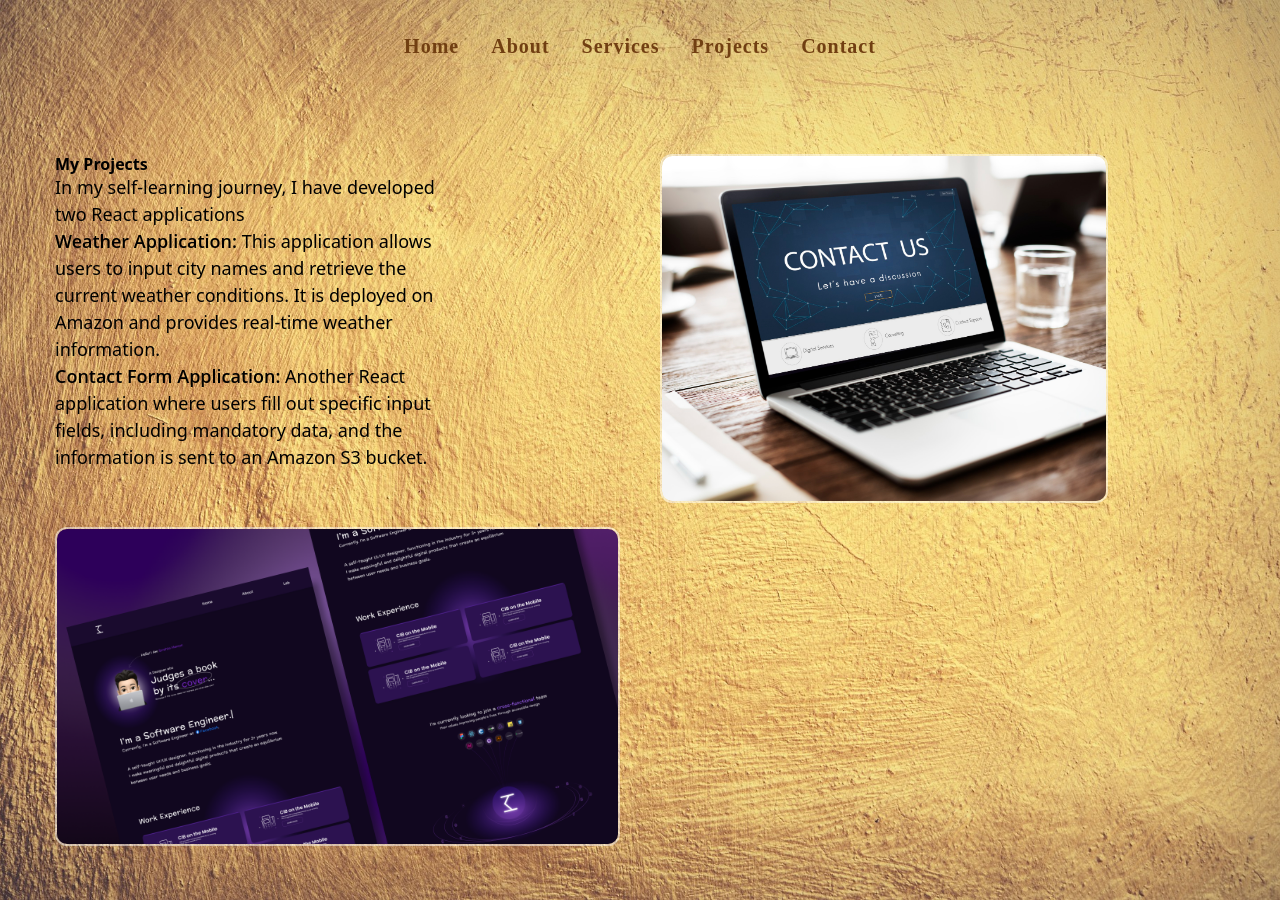
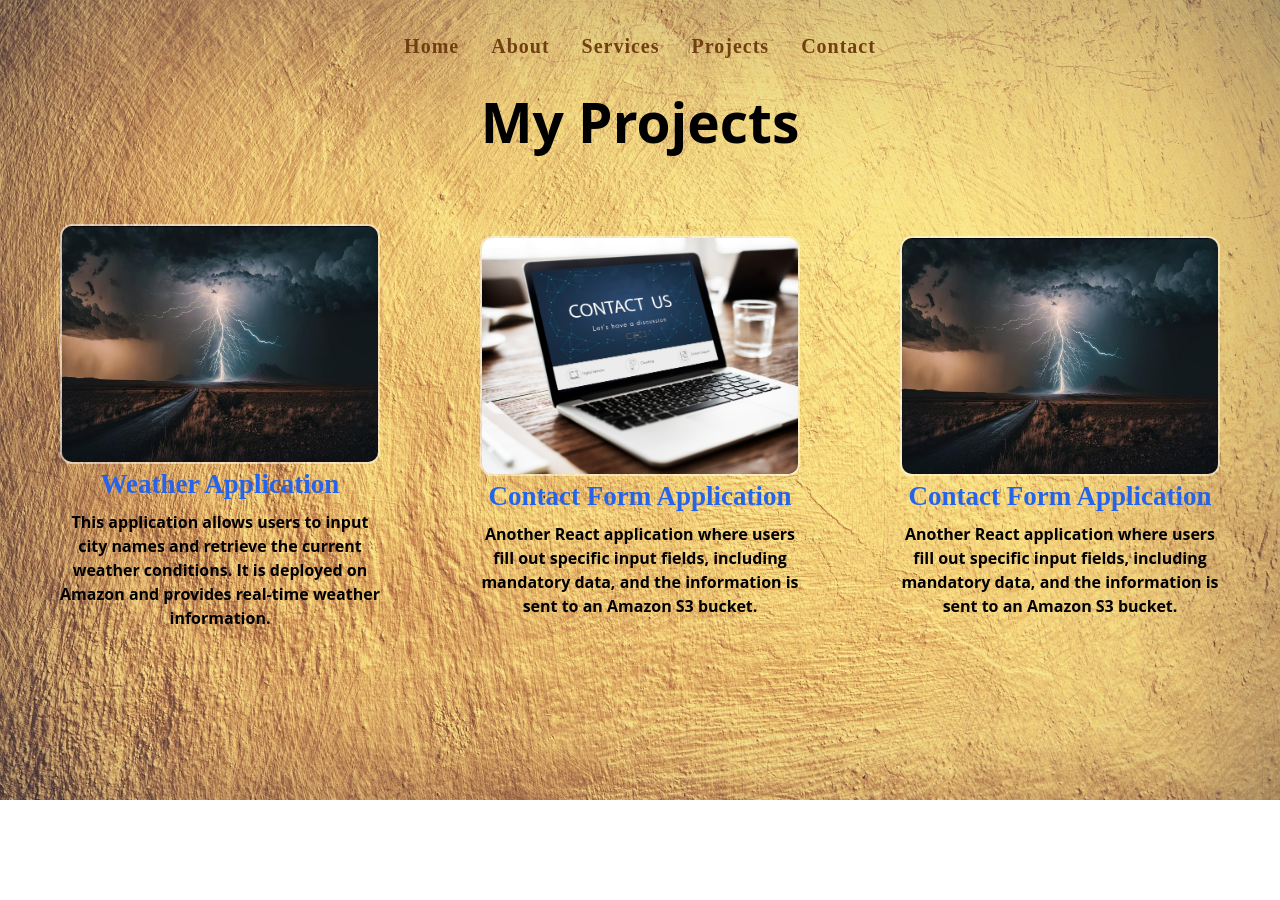
Before and after one commit to okanozman-create/my-personal-website, a React (Vite) app: page /projects in a window 1280 px wide. After the commit the page ends 800 px from the top, so only its background shows below. Built offline with nearby package versions, Linux system fonts and the light colour scheme.

Commit message:
Updated CSS About.jsx

```diff
--- a/src/pages/About.jsx
+++ b/src/pages/About.jsx
@@ -8,7 +8,7 @@ import { motion } from "framer-motion";
 //variant
 import { fadeIn } from "../variants";
 
-
+import aboutImg from  "../assets/bg22.gif"
 const About = () => {
   const [ref, inView] = useInView({
     threshold: 0.5,
@@ -19,17 +19,52 @@ const About = () => {
       <div className="container mx-auto">
         <div className="flex flex-col gap-y-10 lg:flex-row lg:items-center lg:gap-x-20 lg:gap-y-0">
           {/* image */}
-          <motion.div
+          {/* <motion.div
             variants={fadeIn("right", 0.3)}
-            whileHover={{ scale: 1.1 }}
+            // whileHover={{ scale: 1.1 }}
             initial="hidden"
             whileInView={"show"}
             viewport={{ once: false, amount: 0.3 }}
+
             className="flex-1 bg-aboutImg bg-contain bg-no-repeat h-[640px]
            bg-center rounded-full transition-all duration-300"
-          ></motion.div>
+          ></motion.div> */}
 
-          {/* text */}
+        <div className="flex flex-1">
+
+
+
+
+
+ <img
+                className="-translate-y-4 lg:hover:scale-125  transition-all duration-500  rounded-xl lg:hover:rounded-full h-[150px] w-[250px] lg:h-[350px] lg:w-[450px]"
+                src={aboutImg}
+                alt=""
+                //  style={{ width: '400px', height: '300px' }}
+              />
+
+      </div>
+
+
+
+{/* <div className="group-hover:bg-black/70 w-full h-full absolute z-40 transition-all duration-300 ">
+
+              <img
+                className="group-hover:scale-125 transition-all duration-500 h-60 w-80"
+                src={ImgWeath}
+                alt=""
+              />
+</div>
+
+ */}
+
+
+
+
+
+
+
+  {/* text */}
           <motion.div
             variants={fadeIn("left", 0.5)}
             initial="hidden"
--- a/src/pages/Projects.jsx
+++ b/src/pages/Projects.jsx
@@ -1,50 +1,43 @@
-import Img1 from "../assets/portfolio-img1.png";
+// import Img1 from "../assets/portfolio-img1.png";
 import ImgCont from "../assets/contactImg.jpg"
+import ImgWeath from  "../assets/ImgWeather.jpg"
 
 const Projects = () => {
   return (
-    <section className="section" id="work">
-      <div className="container mx-auto">
-        <div className="flex flex-col lg:flex-row gap-x-10">
-          <div className="flex-1 flex flex-col gap-y-12 mb-10 lg:mb-0">
-            {/* text */}
-            <div>
-              <h2 className="h2 leading-tight text-black font-bold">My Projects</h2>
+    <section className="" id="work">
 
-              <p className="max-w-sm mb-2 text-sm sm:text-[18px] leading-[1.5]">
-                In my self-learning journey, I have developed two React
-                applications
-                <br />
-                <span className="font-primary  font-semibold text-black">
-                  Weather Application:
-                </span>{" "}
-                This application allows users to input city names and retrieve
-                the current weather conditions. It is deployed on Amazon and
-                provides real-time weather information.
-                <br />
-                <span className="font-primary font-semibold  text-black">
-                  Contact Form Application:
-                </span>
-                {" "}Another React application where users fill out specific input
-                fields, including mandatory data, and the information is sent to
-                an Amazon S3 bucket.
-              </p>
-              {/* <button className="btn btn-sm">View all projects</button> */}
-            </div>
+      {/* <div className="container mx-auto"> */}
+
+      <h1 className="text-[45px] font-bold leading-[0.8] lg:text-[55px] m text-center mb-20">
+          My Projects
+        </h1>
+
+
+        <div className="flex flex-col gap-x-10 lg:flex-row lg:items-center lg:justify-evenly">
+
+
+
+
+
+  {/* <div className="flex-1 flex flex-col gap-y-12 mb-10 lg:mb-0">
+           <div className="flex flex-col gap-x-10 lg:flex-row "> */}
+
+<div className="">
+
             {/* ımages */}
             <div
-              className="group relative overflow-hidden border-2 border-white/50 rounded-xl cursor-pointer"
-              onClick={() =>
-                (window.location.href =
-                  "https://master2.d35m01a902r94k.amplifyapp.com/")
-              }
+              className="group relative overflow-hidden border-2 border-white/50 rounded-xl  h-60 w-80 mb-2"
+              // onClick={() =>
+              //   (window.location.href =
+              //     "https://master2.d35m01a902r94k.amplifyapp.com/")
+              // }
             >
               {/* overlay */}
               <div className="group-hover:bg-black/70 w-full h-full absolute z-40 transition-all duration-300 "></div>
               {/* img */}
               <img
-                className="group-hover:scale-125 transition-all duration-500"
-                src={Img1}
+                className="group-hover:scale-125 transition-all duration-500 h-60 w-80"
+                src={ImgWeath}
                 alt=""
               />
               {/* pretitile */}
@@ -56,7 +49,25 @@ const Projects = () => {
                 <span className="text-3xl text-white ">Weather App</span>
               </div>
             </div>
-          </div>
+            <div>
+              <div className="w-80  text-black text-center">
+                 <p className="font-primary font-bold text-base">
+                  <span className="font-secondary text-[18px] lg:text-[27px] font-bold text-blue-600 cursor-grab   after:mt-1 after:content-[''] after:block after:h-1 after:w-full after:bg-[#009e66] after:scale-x-0 after:origin-left after:transition-transform after:delay-200 after:ease-linear hover:after:scale-x-100"
+                    onClick={() =>
+                      (window.location.href =
+                        "https://master2.d35m01a902r94k.amplifyapp.com/")
+                    }
+                  >
+               Weather Application<br/>
+                </span>{" "}
+                This application allows users to input city names and retrieve
+                the current weather conditions. It is deployed on Amazon and
+                provides real-time weather information.
+                   </p>
+                   </div>
+
+                </div>
+           </div>
 
 
 
@@ -68,21 +79,24 @@ const Projects = () => {
 
 
 
-          <div className="flex-1">
+
+
+
+          <div className="">
             {/* ımages */}
 
             <div
-              className="group relative overflow-hidden border-2 border-white/50 rounded-xl cursor-pointer max-w-sm md:max-w-md"
+              className="group relative overflow-hidden border-2 border-white/50 rounded-xl cursor-pointer h-60 w-80"
               onClick={() =>
                 (window.location.href =
                   "https://master.d73081eebwwdg.amplifyapp.com/")
               }
             >
-              {/* overlay */}
+{/* overlay */}
               <div className="group-hover:bg-black/70 w-full h-full absolute z-40 transition-all duration-300 "></div>
               {/* img */}
               <img
-                className="group-hover:scale-125 transition-all duration-500 "
+                className="group-hover:scale-125 transition-all duration-500 h-60 w-80"
                 src={ImgCont}
                 alt=""
               />
@@ -95,13 +109,81 @@ const Projects = () => {
                 <span className="text-3xl text-white ">Contact Form</span>
               </div>
             </div>
-          </div>
+            <div className="w-80  text-black text-center mt-2" >
+                 <p className="font-primary font-bold text-base">
+                  <span className="font-secondary text-[18px] lg:text-[27px] font-bold text-blue-600 cursor-grab after:mt-1 after:content-[''] after:block after:h-1 after:w-full after:bg-[#009e66] after:scale-x-0 after:origin-left after:transition-transform after:delay-200 after:ease-linear hover:after:scale-x-100"
+                  onClick={() =>
+                    (window.location.href =
+                      "https://master.d73081eebwwdg.amplifyapp.com/")
+                  }
+                  >
+               Contact Form Application<br/>
+                </span>{" "}
+                Another React application where users fill out specific input
+                fields, including mandatory data, and the information is sent to
+                an Amazon S3 bucket.
+                   </p>
+                   </div>
+</div>
 
 
 
-        </div>
+{/* aaaaaaaaaaaaaaaaaaa */}
+
+<div className="">
+            {/* ımages */}
+
+            <div
+              className="group relative overflow-hidden border-2 border-white/50 rounded-xl cursor-pointer h-60 w-80"
+              onClick={() =>
+                (window.location.href =
+                  "#")
+              }
+            >
+{/* overlay */}
+              <div className="group-hover:bg-black/70 w-full h-full absolute z-40 transition-all duration-300 ">
+              {/* img */}
+              <img
+                className="group-hover:scale-125 transition-all duration-500 h-60 w-80"
+                src={ImgWeath}
+                alt=""
+              />
+</div>
 
 
+              {/* pretitile */}
+              <div className="absolute -bottom-full left-12 group-hover:bottom-24 transition-all duration-500 z-50 ">
+                <span className="text-gradient">Full-Stack Deployment</span>
+              </div>
+              {/* title */}
+              <div className="absolute -bottom-full left-12 group-hover:bottom-14 transition-all duration-700 z-50">
+                <span className="text-2xl text-white ">My Personal WEBsite</span>
+              </div>
+            </div>
+            <div className="w-80  text-black text-center mt-2">
+                 <p className="font-primary font-bold text-base">
+                  <span className="font-secondary text-[18px] lg:text-[27px] font-bold text-blue-600 cursor-grab   after:mt-1 after:content-[''] after:block after:h-1 after:w-full after:bg-[#009e66] after:scale-x-0 after:origin-left after:transition-transform after:delay-200 after:ease-linear hover:after:scale-x-100"
+                  onClick={() =>
+                    (window.location.href =
+                      "https://master.d73081eebwwdg.amplifyapp.com/")
+                  }
+                  >
+               Contact Form Application<br/>
+                </span>{" "}
+                Another React application where users fill out specific input
+                fields, including mandatory data, and the information is sent to
+                an Amazon S3 bucket.
+                   </p>
+                   </div>
+</div>
+
+
+
+
+
+
+
+        {/* </div> */}
       </div>
     </section>
   );
```
Also changed, not shown: src/assets/ImgWeather.jpg (added).
